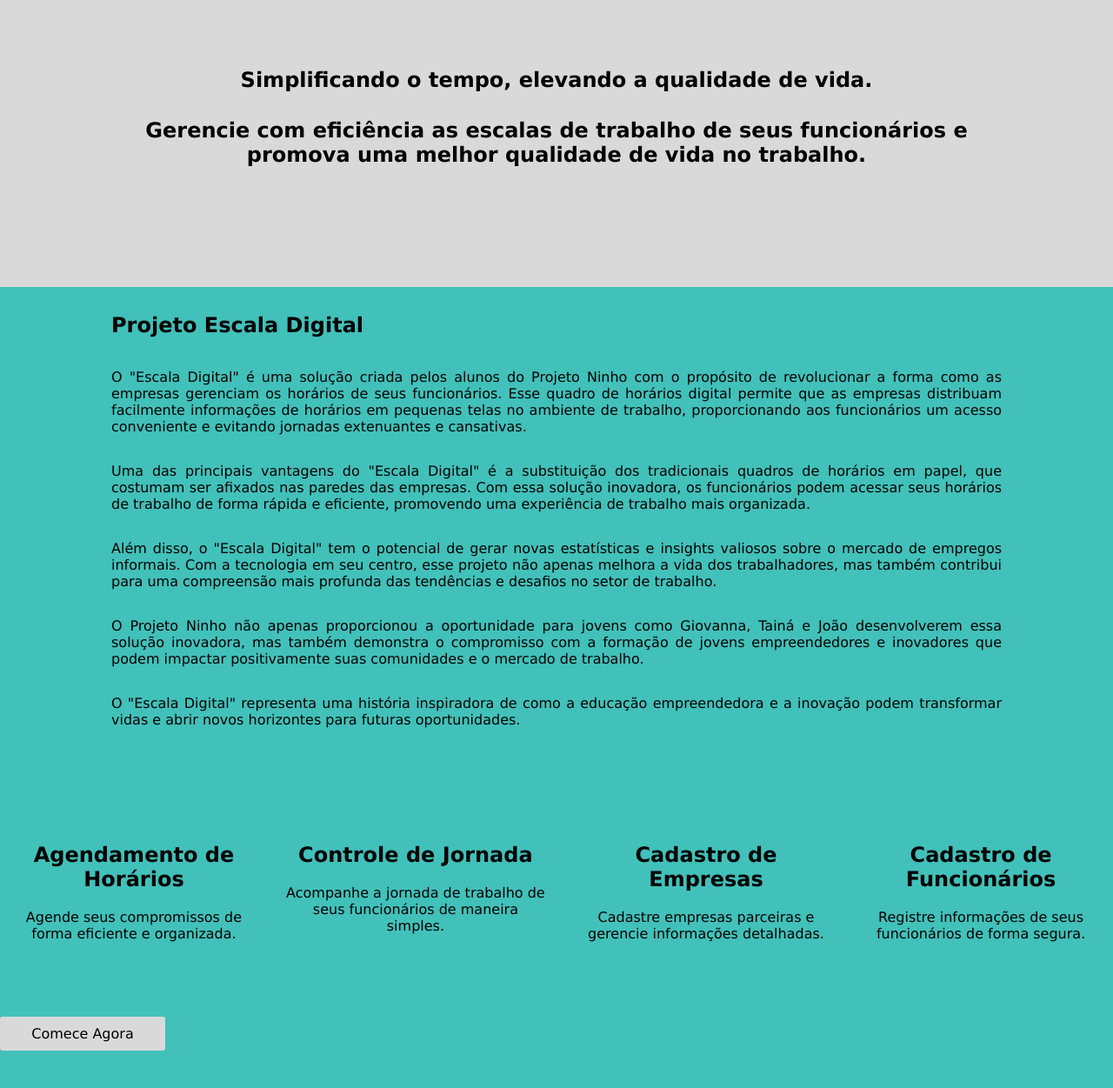
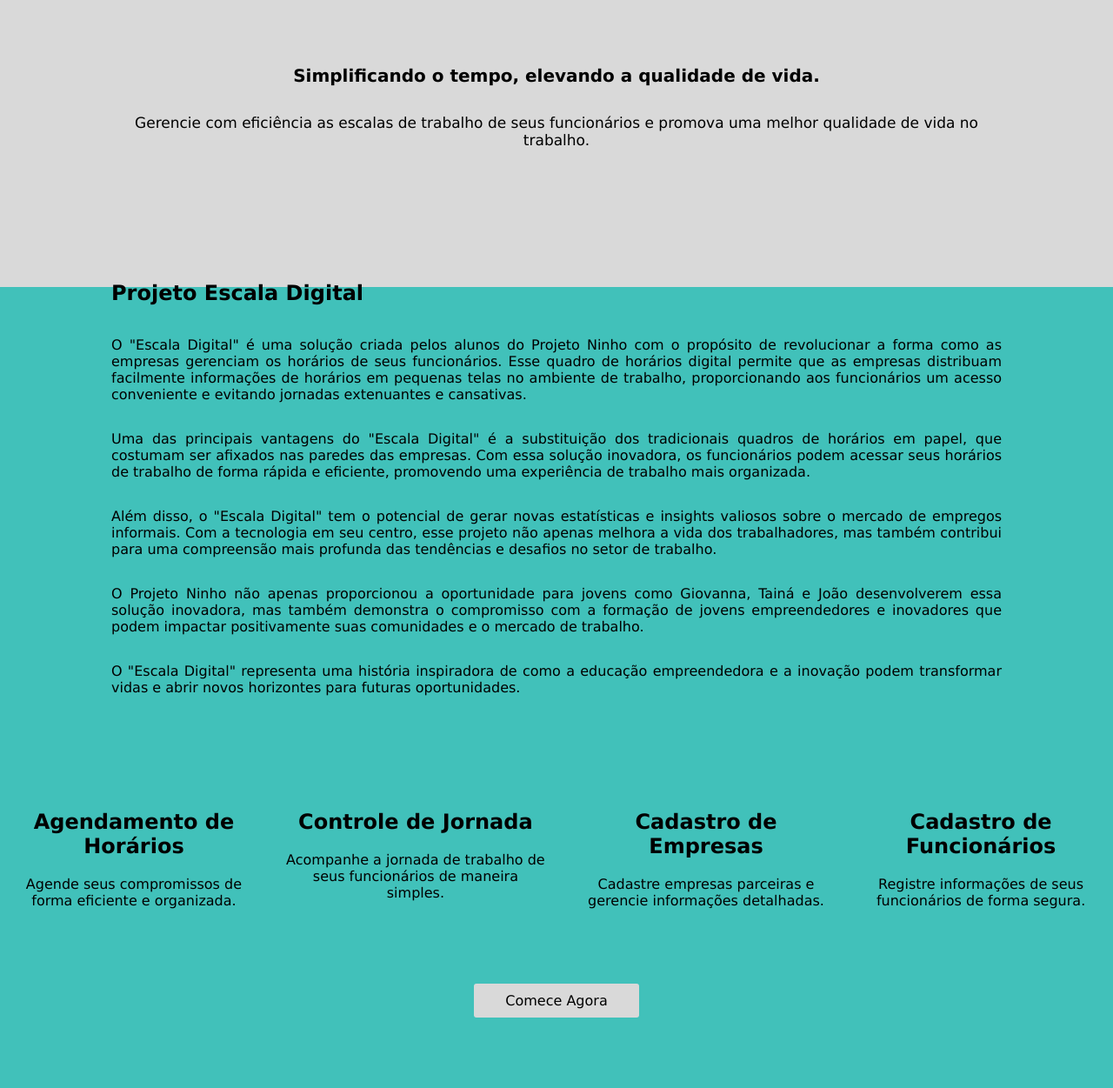
Before and after one commit to giovannacaique/teste-ed, a website: page index.html in a window 1280 px wide. Shown: the part 70-1321 px from the top of the page at 87% size. Drawn offline with Linux system fonts and the light colour scheme.

Commit message:
ajuste no heade/nav

```diff
--- a/index.html
+++ b/index.html
@@ -28,7 +28,7 @@
         <div class="escala">
             <h3>Escala Digital</h3>
         </div>
-        <a href="login.html" class="start-button">Comece Agora</a>
+        <a href="login.html" class="start-button1">Comece Agora</a>
     </header>
 
     <main>
@@ -37,11 +37,11 @@
             <div>
                 <h1>
                     Simplificando o tempo, elevando a qualidade de vida.
-                    <br>
-                    <br>
+                </h1>
+                <p>
                     Gerencie com eficiência as escalas de trabalho de seus funcionários e promova uma melhor qualidade
                     de vida no trabalho.
-                </h1>
+                </p>
             </div>
         </section>
 
@@ -107,7 +107,7 @@
             <p>Registre informações de seus funcionários de forma segura.</p>
         </div>
     </section>
-    <a href="login.html" class="start-button1">Comece Agora</a>
+    <a href="login.html" class="start-button">Comece Agora</a>
 
     <section id="equipe-link"> </section>
 
@@ -119,32 +119,41 @@
                 <div class="texto_equipe"> Conheça um pouco sobre nossa equipe </div>
                 <div id="cards-equipe-titulo">
                     <div class="card-equipe-titulo">
-                            <div class="card-equipe-titulo-col1"> <img src="./src/imgs/giovannacaique.jpeg" class="imagem-equipe"> </div>
-                            <div class="card-equipe-titulo-col2"> Giovanna Caique <br/> Estudante </div>
+                        <div class="card-equipe-titulo-col1"> <img src="./src/imgs/giovannacaique.jpeg"
+                                class="imagem-equipe"> </div>
+                        <div class="card-equipe-titulo-col2"> Giovanna Caique <br /> Estudante </div>
                     </div>
 
                     <div class="card-equipe-titulo">
-                            <div class="card-equipe-titulo-col1"> <img src="./src/imgs/tainalarissa.jpeg" class="imagem-equipe"> </div>
-                            <div class="card-equipe-titulo-col2"> Tainá Larissa <br/> Estudante </div>
+                        <div class="card-equipe-titulo-col1"> <img src="./src/imgs/tainalarissa.jpeg"
+                                class="imagem-equipe"> </div>
+                        <div class="card-equipe-titulo-col2"> Tainá Larissa <br /> Estudante </div>
                     </div>
 
                     <div class="card-equipe-titulo">
-                            <div class="card-equipe-titulo-col1"> <img src="./src/imgs/joaovitor.jpeg" class="imagem-equipe"> </div>
-                            <div class="card-equipe-titulo-col2"> João Vitor <br/> Estudante </div>
+                        <div class="card-equipe-titulo-col1"> <img src="./src/imgs/joaovitor.jpeg"
+                                class="imagem-equipe"> </div>
+                        <div class="card-equipe-titulo-col2"> João Vitor <br /> Estudante </div>
                     </div>
                 </div>
 
                 <div id="cards-equipe-descricao">
                     <div class="card-equipe-descricao">
-                            Lorem ipsum dolor sit amet consectetur adipisicing elit. Praesentium, enim voluptate? Temporibus non repudiandae quo, accusantium quod facere nobis minus animi mollitia, quis dicta accusamus, quaerat iure doloremque placeat neque.
+                        Lorem ipsum dolor sit amet consectetur adipisicing elit. Praesentium, enim voluptate? Temporibus
+                        non repudiandae quo, accusantium quod facere nobis minus animi mollitia, quis dicta accusamus,
+                        quaerat iure doloremque placeat neque.
                     </div>
 
                     <div class="card-equipe-descricao">
-                            Lorem ipsum dolor sit amet consectetur adipisicing elit. Praesentium, enim voluptate? Temporibus non repudiandae quo, accusantium quod facere nobis minus animi mollitia, quis dicta accusamus, quaerat iure doloremque placeat neque.
+                        Lorem ipsum dolor sit amet consectetur adipisicing elit. Praesentium, enim voluptate? Temporibus
+                        non repudiandae quo, accusantium quod facere nobis minus animi mollitia, quis dicta accusamus,
+                        quaerat iure doloremque placeat neque.
                     </div>
 
                     <div class="card-equipe-descricao">
-                            Lorem ipsum dolor sit amet consectetur adipisicing elit. Praesentium, enim voluptate? Temporibus non repudiandae quo, accusantium quod facere nobis minus animi mollitia, quis dicta accusamus, quaerat iure doloremque placeat neque.
+                        Lorem ipsum dolor sit amet consectetur adipisicing elit. Praesentium, enim voluptate? Temporibus
+                        non repudiandae quo, accusantium quod facere nobis minus animi mollitia, quis dicta accusamus,
+                        quaerat iure doloremque placeat neque.
                     </div>
                 </div>
             </div>
@@ -197,4 +206,5 @@
 
     <script src="./src/js/script.js"></script>
 </body>
+
 </html>
--- a/src/css/style.css
+++ b/src/css/style.css
@@ -22,7 +22,9 @@ header {
    margin-bottom: 5%;
    position: fixed;
    z-index: 2;
+   margin-inline: 0px;
 }
+
 /*COMEÇO DROPDOWN*/
 .dropdown {
    float: left;
@@ -66,11 +68,13 @@ header {
 .dropdown:hover .menu-content {
    display: block;
 }
+
 /*FIM DROPDOWN*/
 h1 {
    text-decoration: none;
    color: black;
 }
+
 .escala {
    text-decoration: none;
    color: #000000;
@@ -79,13 +83,15 @@ h1 {
 }
 
 /* Banner Home */
-.slogan{
+.slogan {
    display: flex;
+   justify-content: space-around;
+   align-items: center;
    width: 80%;
    margin-top: 10%;
 }
 
-.slogan::before{
+.slogan::before {
    content: "";
    position: absolute;
    z-index: -5;
@@ -96,14 +102,19 @@ h1 {
    background-color: #D9D9D9;
 }
 
-.slogan h1{
+.slogan h1 {
    text-align: center;
    color: #000000;
    text-transform: none;
-   font-size: x-large;
+   font-size: 20px;
    line-height: 1.2;
    font-weight: 700;
    margin-bottom: 2rem;
+}
+.slogan p{
+
+   text-align: center;
+   font-size: 17px;
 }
 
 /* Sessão :: projeto */
@@ -135,21 +146,6 @@ h1 {
    display: block;
    width: 150px;
    text-align: center;
-   padding: 10px 20px;
-   background-color: #D9D9D9;
-   color: #000000;
-   text-decoration: none;
-   border: none;
-   border-radius: 3px;
-   cursor: pointer;
-}
-
-
-.start-button1 {
-   display: block;
-   width: 150px;
-   text-align: center;
-   padding: 10px 20px;
    background-color: #D9D9D9;
    color: #000000;
    text-decoration: none;
@@ -239,7 +235,7 @@ h1 {
 }
 
 .imagem-equipe {
-   width:70%;
+   width: 70%;
    border-radius: 50%;
    border: 4px solid #fff;
    position: relative;
@@ -274,13 +270,13 @@ h1 {
    display: grid;
 }
 
-.form_group{
+.form_group {
    display: flex;
    flex-direction: column-reverse;
    margin-bottom: 5%;
 }
 
-.form_textarea{
+.form_textarea {
    overflow: auto;
    resize: vertical;
    height: 15rem;
@@ -314,13 +310,13 @@ h1 {
    transition: all .3s;
 }
 
-input:placeholder-shown + label {
+input:placeholder-shown+label {
    opacity: 0;
    visibility: hidden;
    transform: translateY(4rem);
 }
 
-textarea:placeholder-shown + label {
+textarea:placeholder-shown+label {
    opacity: 0;
    visibility: hidden;
    transform: translateY(4rem);
@@ -369,4 +365,5 @@ footer {
 .col2_rodape {
    text-align: center;
 }
+
 /*FIM RODAPÉ*/
```
Lines whose indentation alone changed are shown as unchanged.
